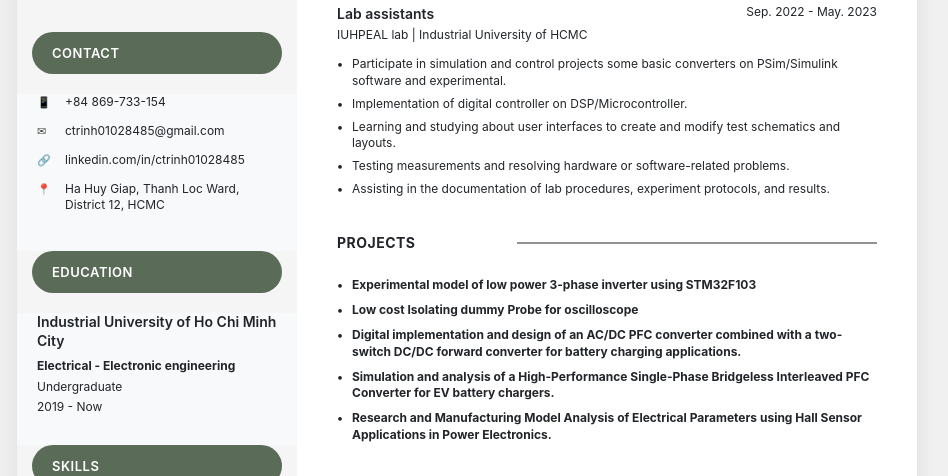
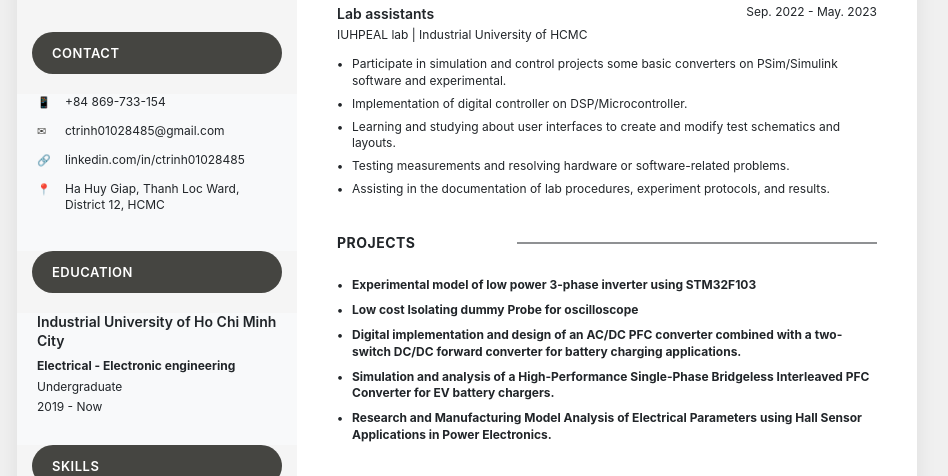
Before and after one commit to GigaOhms/GigaOhms.github.io, a plain HTML site: page index.html in a window 1280 px wide. Shown: the part 302-778 px from the top of the page, without its empty margins (173-1121 px from the left). Drawn offline with Linux system fonts and the light colour scheme.

Commit message:
first cmm

```diff
--- a/index.html
+++ b/index.html
@@ -79,7 +79,7 @@
         }
 
         .section-header {
-            background-color: #5a6c57;
+            background-color: #454541;
             color: white;
             padding: 12px 20px;
             font-weight: 600;
```
